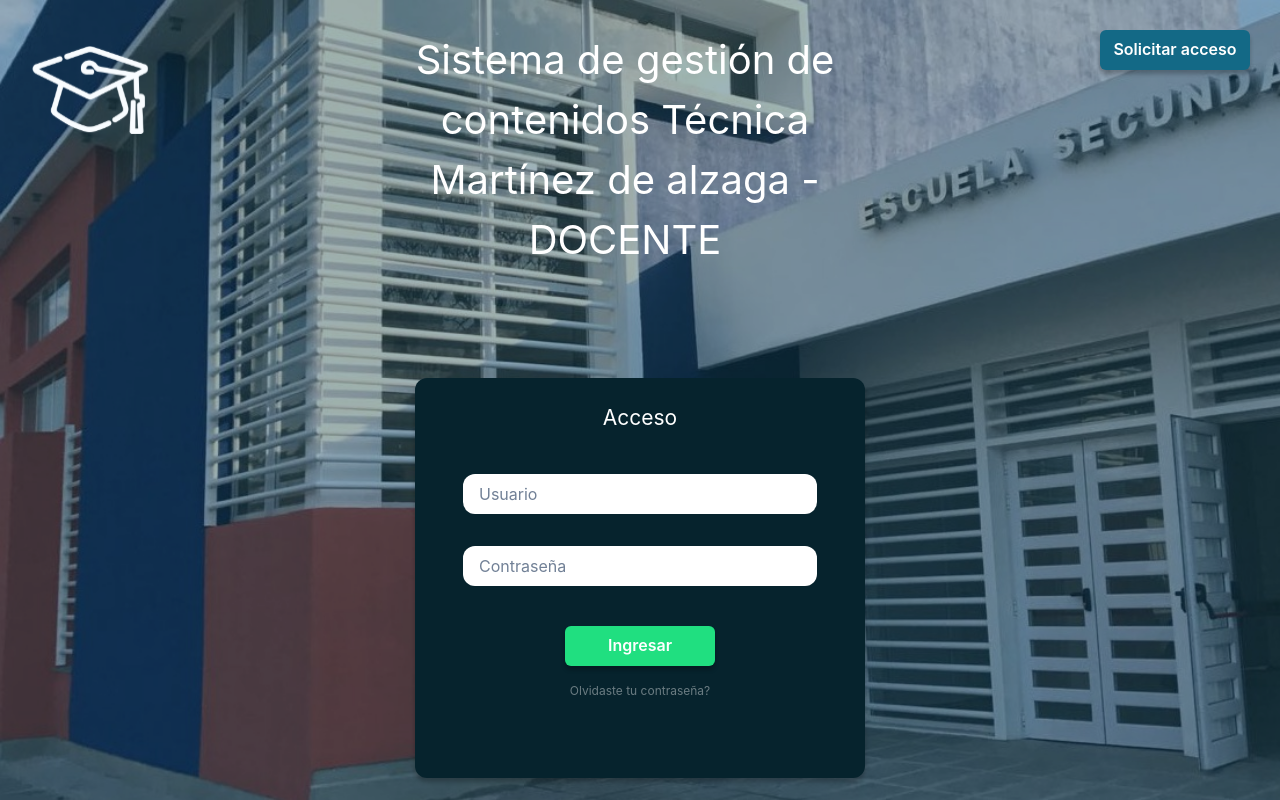
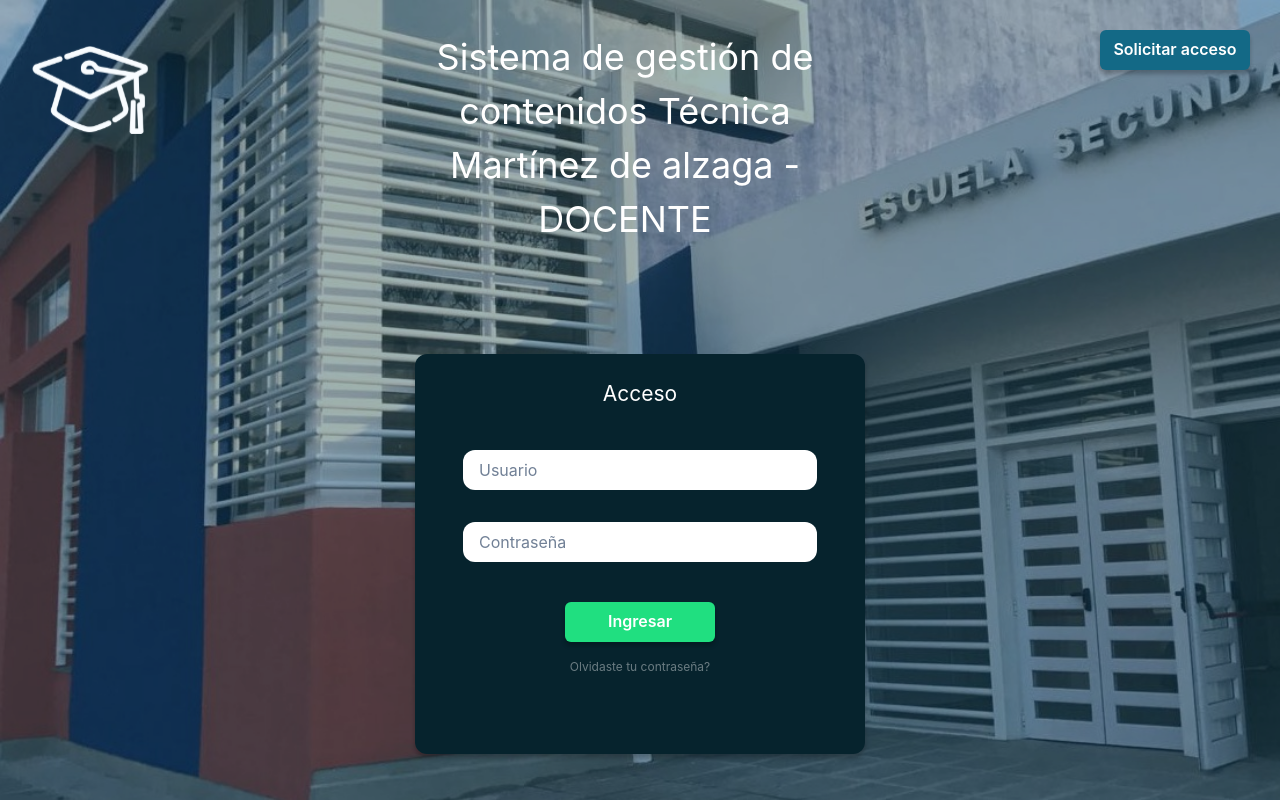
Before and after one commit to YoelChrestia/tp-interfaces, a React (Create React App) app: page / in a window 1280 px wide. Built offline with nearby package versions, Linux system fonts and the light colour scheme.

Commit message:
change fonts

```diff
--- a/src/pages/login/index.js
+++ b/src/pages/login/index.js
@@ -13,7 +13,7 @@ const Login = () => {
             <Stack w={'100%'} h={'100%'} bgColor={colors.blueOpacity} p={'30px'} align={direction === 'column' ? 'center' : 'none'}>
                 <Stack direction={direction} display={'flex'} justify={'space-between'} align={'start'} h={direction === 'row'?  'none' : '160px'}>
                     <Image src="/images/logo.svg" alt="logo" width={'120px'} height={'120px'} color={'blue'}/>
-                    <Text fontSize={sizes.hiperTitle} w={'35%'} textAlign={'center'} color={'white'} fontWeight={400} hidden={direction === 'column'}>Sistema de gestión de contenidos Técnica Martínez de alzaga - DOCENTE</Text>
+                    <Text fontSize={sizes.hiperTitle} w={'40%'} textAlign={'center'} color={'white'} fontWeight={400} hidden={direction === 'column'}>Sistema de gestión de contenidos Técnica Martínez de alzaga - DOCENTE</Text>
                     <CustomButton bgColor={colors.blue3} link={'/'} texto={'Solicitar acceso'} color={'white'} />
                 </Stack>
                 <Stack w={'100%'} align={'center'}>
--- a/src/theme/theme.js
+++ b/src/theme/theme.js
@@ -10,7 +10,7 @@ export const colors = {
 }
 
 export const sizes = {
-    hiperTitle: '40px',
+    hiperTitle: '36px',
     title: '24px',
     miniTitle: '21px',
     text: '16px',
```
